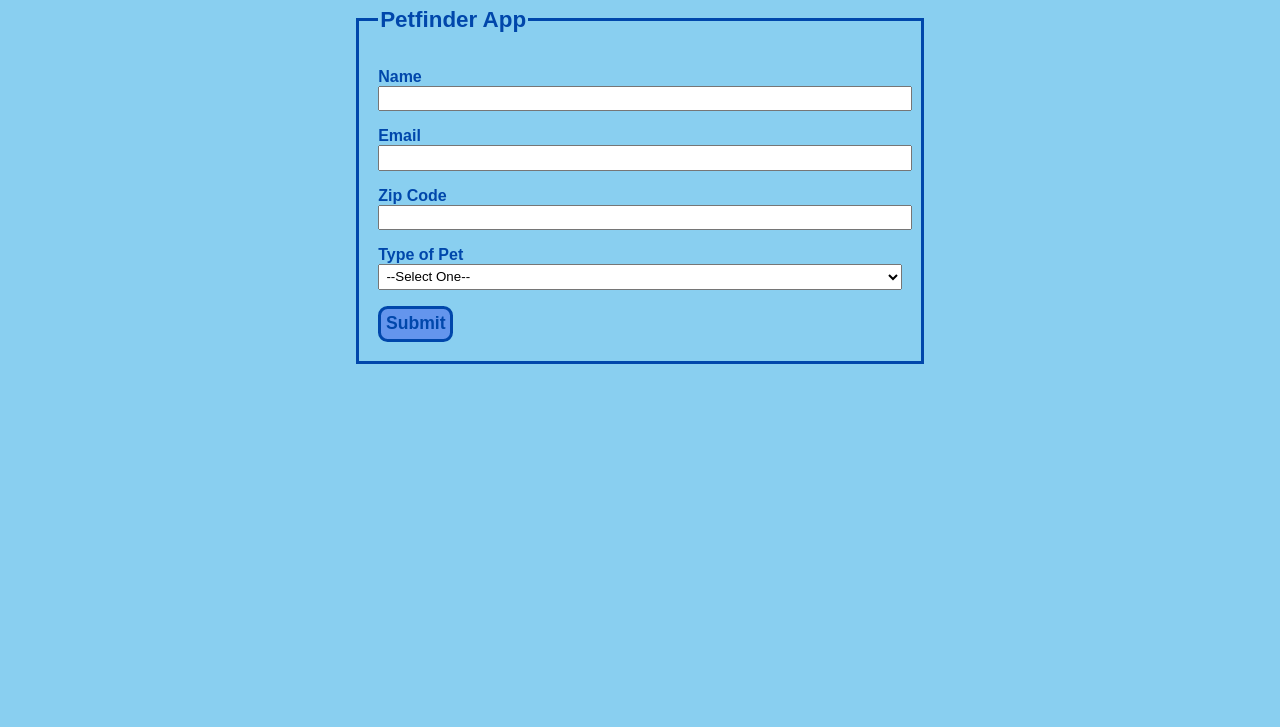
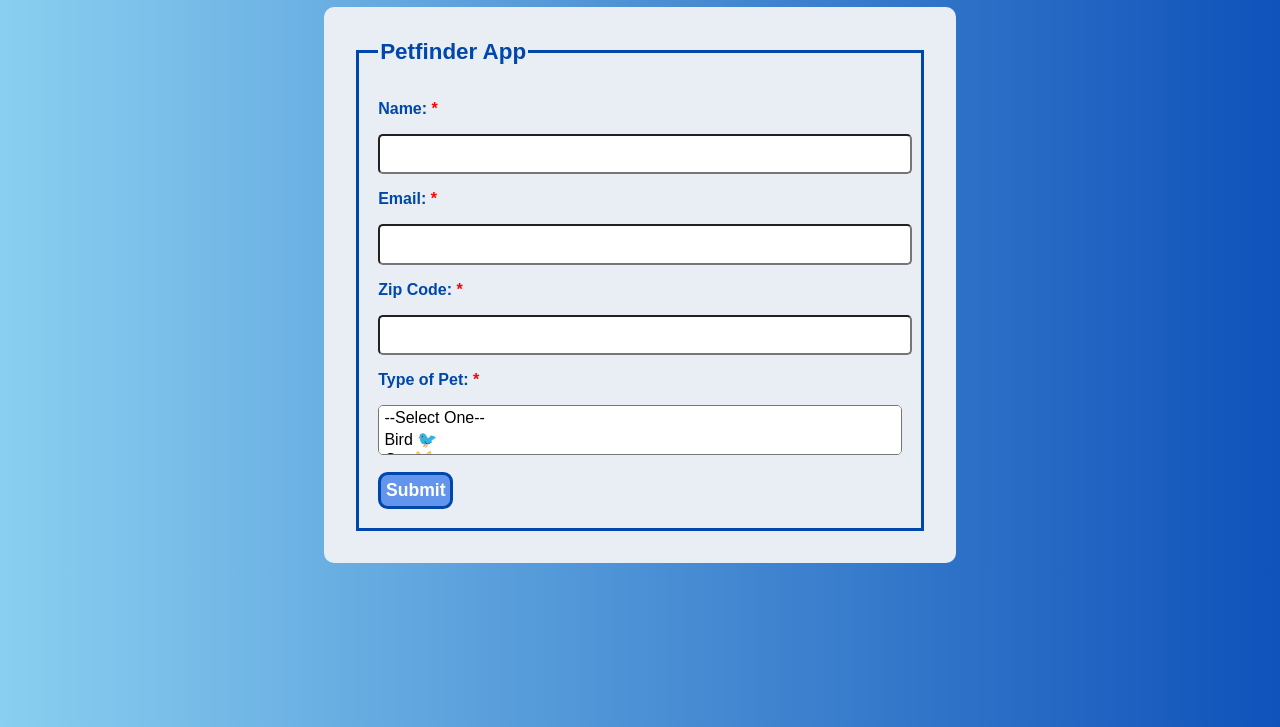
Before and after one commit to ruchanimbalkar/petfinder-app, a plain HTML site: page index.html in a window 1280 px wide. Shown: the part 73-800 px from the top of the page. Drawn offline with Linux system fonts and the light colour scheme; a web font is replaced by a local one.

Commit message:
changed HTML & CSS to  closely match the given  UI and validated it to make sure there are no errors

```diff
--- a/css/styles.css
+++ b/css/styles.css
@@ -3,26 +3,32 @@
     --baby-blue:#89CFF0;
     --cobalt-blue:#0047AB;
     --cornflower-blue:#6495ED;
+    --form-bg : #E8EEF3;
     --indigo:#3F00FF;
     --pastel-blue:#A7C7E7;
+    --royal-blue: 	#4169E1;
     --sapphire-blue:#0F52BA;
-    --royal-blue: 	#4169E1;
+    --star:	 #ff0000;
     --verdigris : 	#40B5AD;
+    --white: #ffffff;
 }
 
 
 body{
-    background-color: var(--baby-blue);
+    /* background-color: var(--baby-blue); */
+    background-image: linear-gradient(to right, var(--baby-blue), var(--sapphire-blue));
     font-family: "grappa-variable", sans-serif;
 }
 
 h1{
-    color:var(--sapphire-blue);
     text-align: center;
 }
 .form-container{
+    background-color: var(--form-bg);
+    border-radius: 10px;
     width:600px;
     margin: 0 auto;
+    padding:1rem;
 }
 
 .form{
@@ -44,18 +50,37 @@
 label{
     color:var(--cobalt-blue);
     font-weight:bold;
+    margin-bottom:1rem;
 }
 
+
+span{
+    color:var(--star);
+}
+input{
+    height:30px;
+}
 input,select{
     padding:0.2rem;
+    border-radius: 5px;
+    margin-top:1rem;
     margin-right:0.3rem;
     width:100%;
+}
+
+/* Reference : https://codepen.io/kurtnz/pen/PoBYbB */
+select{
+    font-size:1rem;
+    height: 50px;
+    line-height: 50px;
+    -webkit-appearance: menulist-button;
+    -moz-appearance:none;
 }
 button{
     background-color: var(--cornflower-blue);
     border:0.2rem solid var(--cobalt-blue);
     border-radius:0.6rem;
-    color:var(--cobalt-blue);
+    color:var(--white);
     font-family: inherit;
     font-size:1.1rem;
     font-weight: bold;
@@ -88,6 +113,7 @@
 
 p{
   color:var(--cobalt-blue);
+  margin-bottom:1rem;
 }
 
 a {
--- a/index.html
+++ b/index.html
@@ -14,20 +14,20 @@
                 <fieldset>
                     <legend>Petfinder App</legend>
                     <p>
-                        <label for="name">Name</label>
+                        <label for="name">Name: <span> *</span></label>
                         <input type="text" id="name" required>
                     </p>
                     <p>
-                        <label for="email">Email</label>
+                        <label for="email">Email: <span> *</span> </label>
                         <input type="email" id="email" required>
                     </p>
                     <p>
-                        <label for="zip">Zip Code</label>
+                        <label for="zip">Zip Code:<span> *</span></label>
                         <input id="zip" name="zip" type="text" pattern="[0-9]*" required>
                     </p>
                     <p>
-                        <label for="type">Type of Pet</label>
-                        <select id="type" name="kind">
+                        <label for="type">Type of Pet: <span> *</span> </label>
+                        <select id="type" name="kind" size="5" required>
                             <option>--Select One--</option>
                             <option value="bird">Bird &#128038;</option>
                             <option value="cat">Cat &#128049;</option>
```
